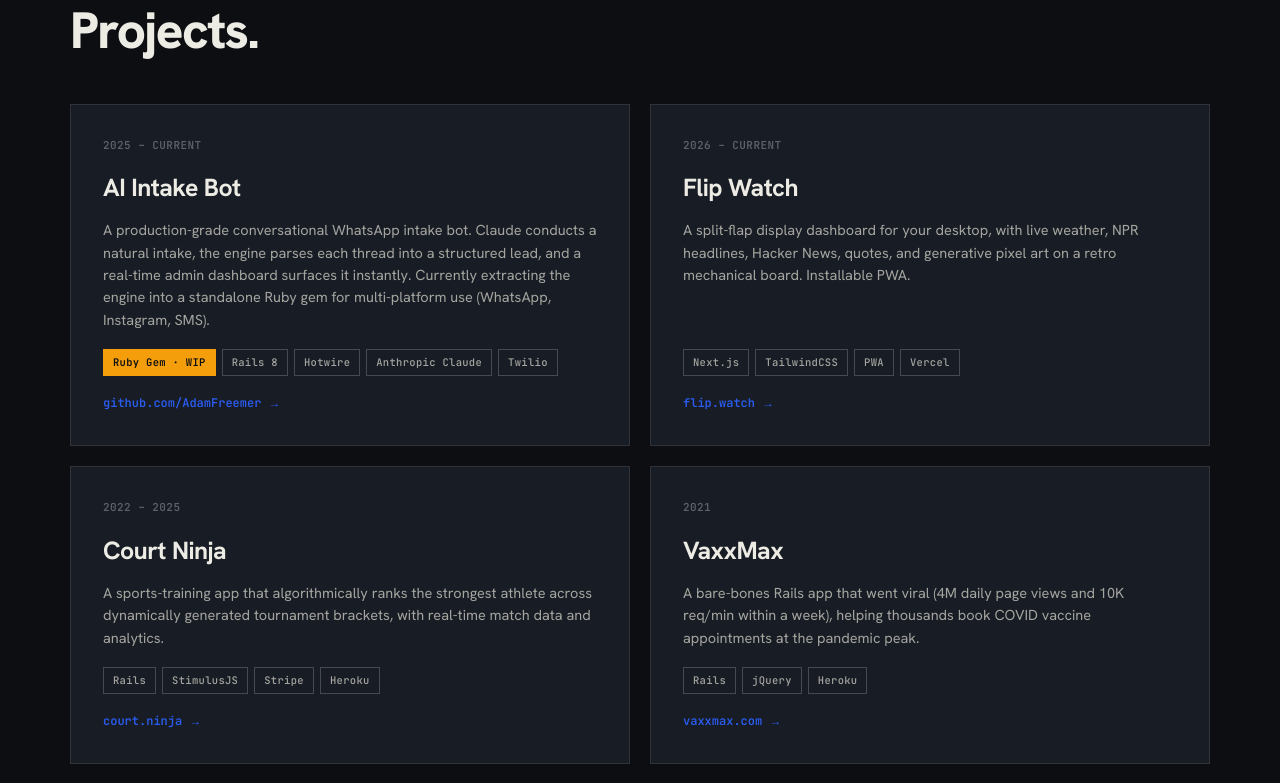
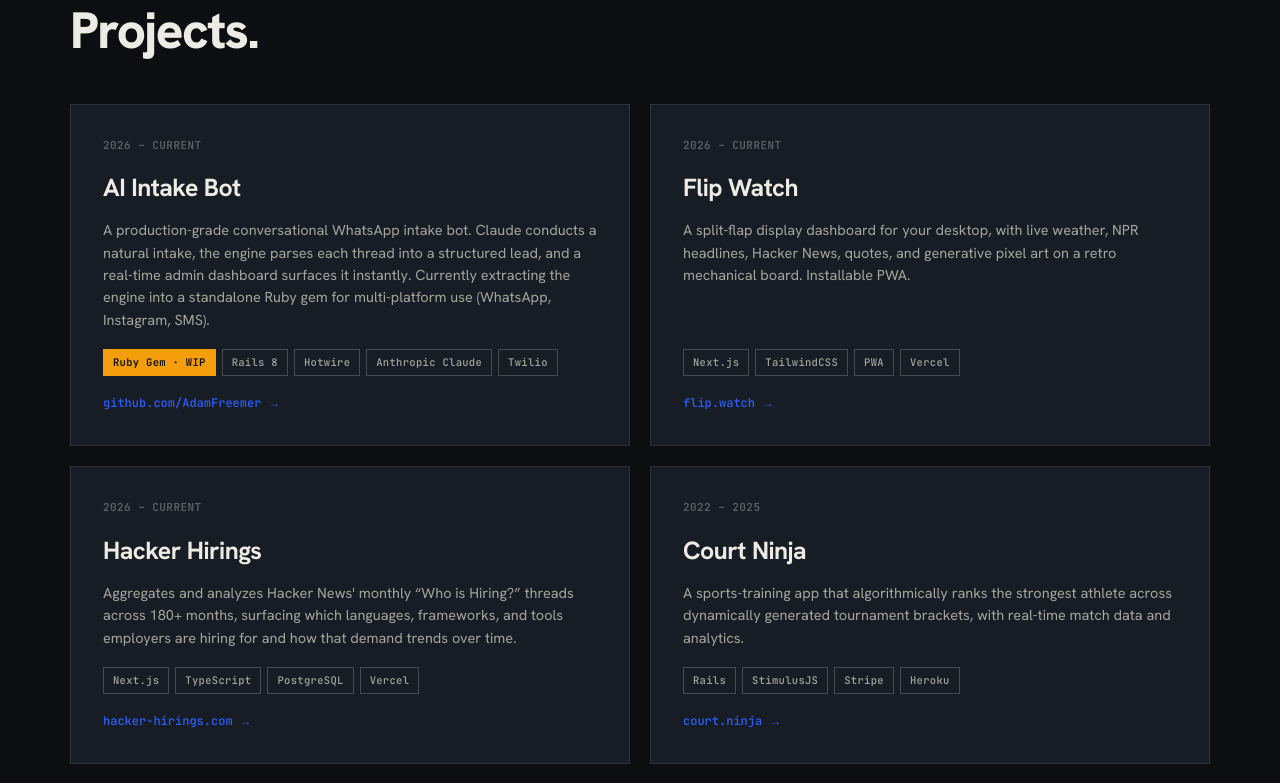
Before and after one commit to AdamFreemer/adam-freemer-website, a Next.js app: page / in a window 1280 px wide. Shown: the part 4200-4983 px from the top of the page. Built offline with nearby package versions, Linux system fonts and the light colour scheme.

Commit message:
Add Hacker Hirings project; mark AI Intake Bot as 2026
Co-Authored-By: Claude Opus 4.8 (1M context) <noreply@anthropic.com>

```diff
--- a/app/page.tsx
+++ b/app/page.tsx
@@ -391,7 +391,7 @@ export default function Home() {
               className="card-proj"
               href="https://github.com/AdamFreemer/rails-ai-intake-bot"
             >
-              <div className="yr">2025 – Current</div>
+              <div className="yr">2026 – Current</div>
               <h3>AI Intake Bot</h3>
               <p>
                 A production-grade conversational WhatsApp intake bot. Claude
@@ -424,6 +424,23 @@ export default function Home() {
                 <span className="tag">Vercel</span>
               </div>
               <span className="go-link">flip.watch →</span>
+            </a>
+            <a className="card-proj" href="https://hacker-hirings.com/">
+              <div className="yr">2026 – Current</div>
+              <h3>Hacker Hirings</h3>
+              <p>
+                Aggregates and analyzes Hacker News&apos; monthly &ldquo;Who is
+                Hiring?&rdquo; threads across 180+ months, surfacing which
+                languages, frameworks, and tools employers are hiring for and how
+                that demand trends over time.
+              </p>
+              <div className="tags">
+                <span className="tag">Next.js</span>
+                <span className="tag">TypeScript</span>
+                <span className="tag">PostgreSQL</span>
+                <span className="tag">Vercel</span>
+              </div>
+              <span className="go-link">hacker-hirings.com →</span>
             </a>
             <a className="card-proj" href="https://court.ninja">
               <div className="yr">2022 – 2025</div>
```
